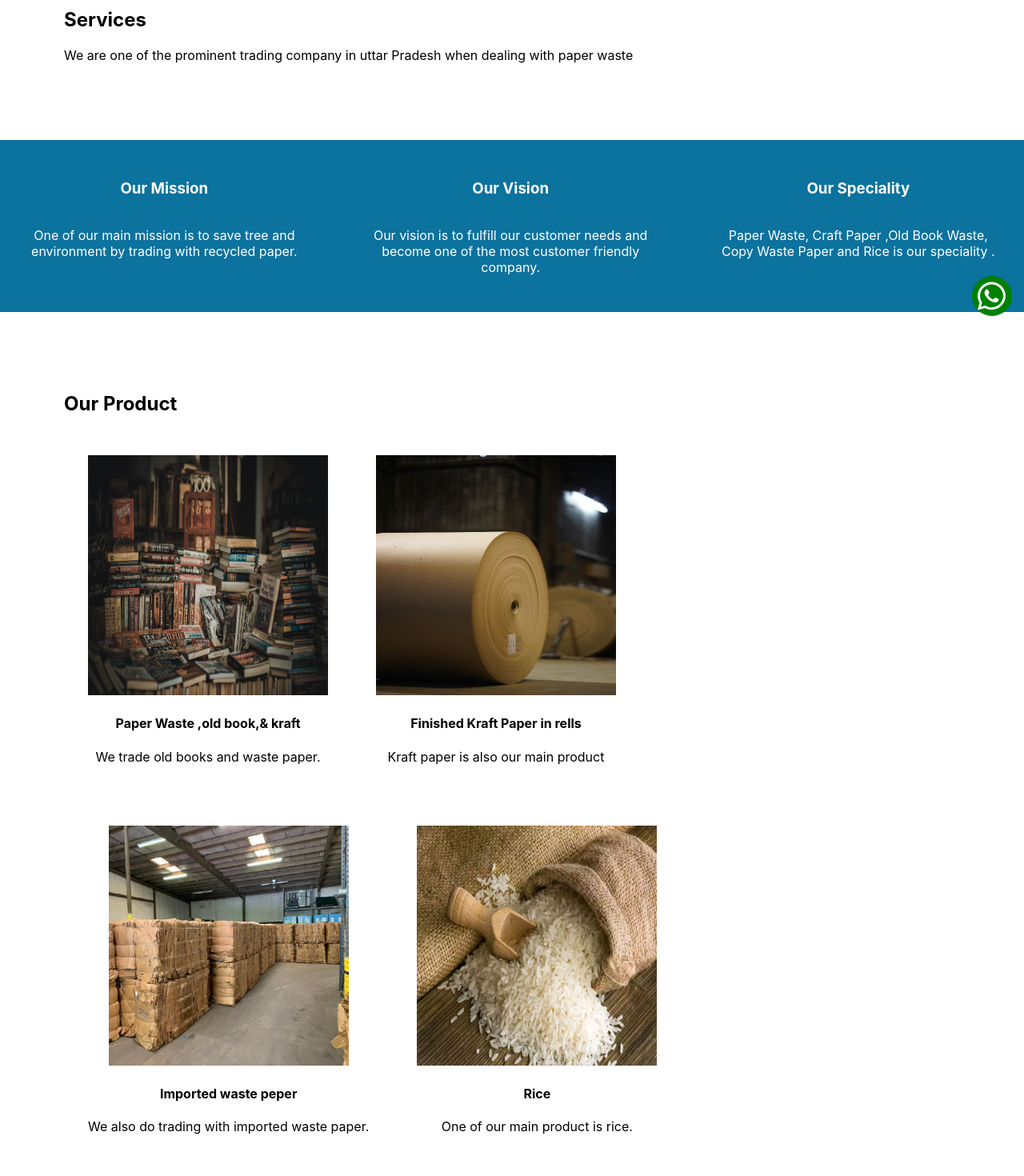
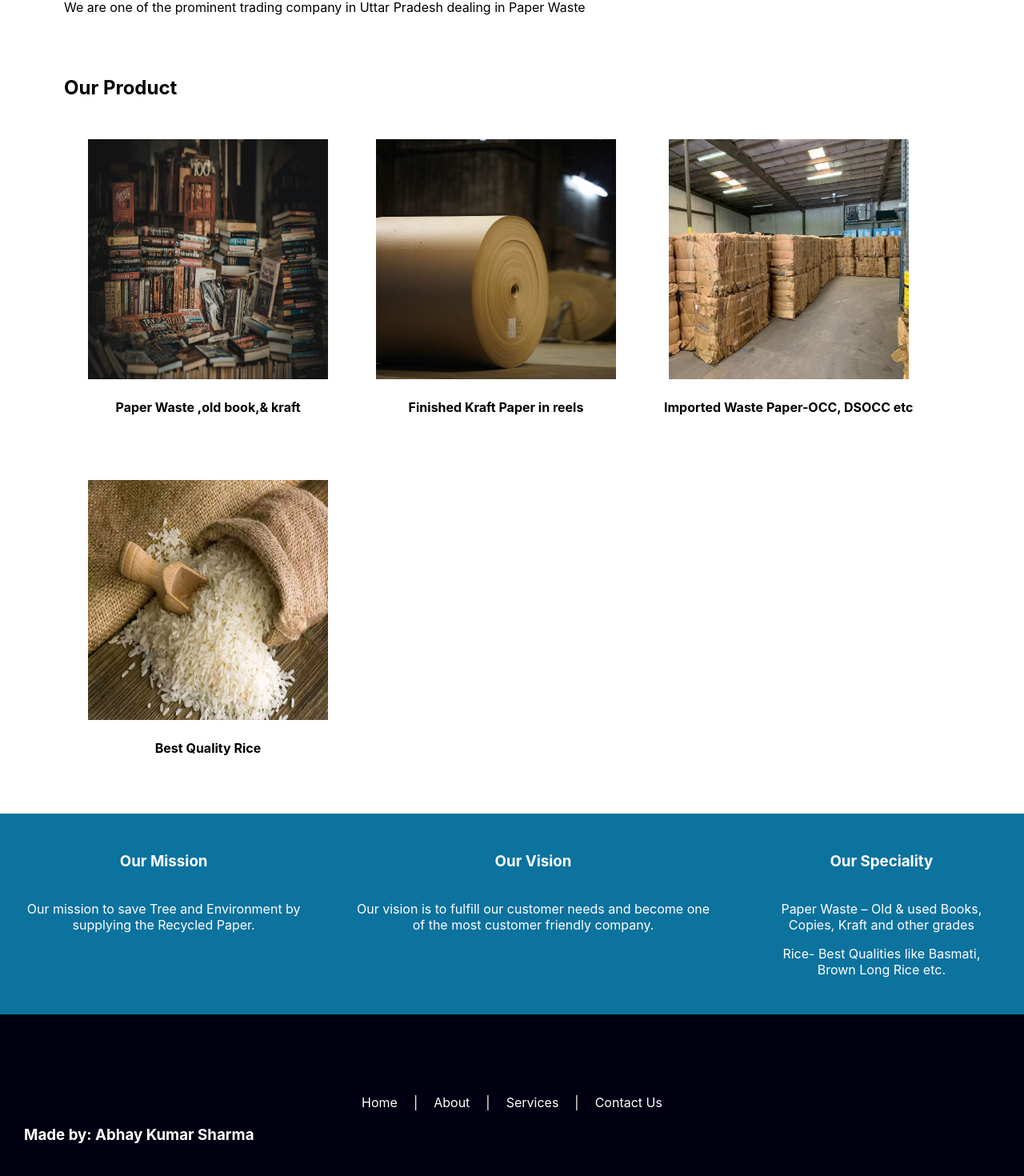
Before and after one commit to abhay5624/shri-murti, a React (Create React App) app: page /services in a window 1280 px wide. Shown: the part 390-1860 px from the top of the page at 80% size. Built offline with nearby package versions, Linux system fonts and the light colour scheme.

Commit message:
correction

```diff
--- a/src/App.js
+++ b/src/App.js
@@ -21,14 +21,9 @@ function App() {
           <Route path="/about" element={<Aboutpage />} />
           <Route path="/contact" element={<Contactus />} />
           <Route path="/services" element={<ServicePage />} />
-          <Route path="/order" element={<OrderPage />}/>
+          <Route path="/order" element={<OrderPage />} />
         </Routes>
         <Footer />
-        <a href="https://wa.me/918126631053" target="_blank">
-          <WhatsappIcon>
-            <FontAwesomeIcon icon={faWhatsapp} className="icon2" />
-          </WhatsappIcon>
-        </a>
       </Router>
     </div>
   );
--- a/src/components/Introcomponent.js
+++ b/src/components/Introcomponent.js
@@ -8,18 +8,15 @@ const Introcomponent = () => {
     <Whattodo>
       <div className="content">
         <h2>What we do</h2>
+        <h3>Business:</h3>
         <div className="line"></div>
         <p>
-          We are in this business from 2021. We provide Kraft paper and waste
-          paper all over north india. We also provide rice . Our cofounder are
-          Anuj Malik, Ravi Malik and Ankit Sharma. We are present on many social
-          media like facebook whatsapp and instagram. We protact our nature by
-          dealing with waste papers and Kraft paper as kraft paper can be
-          recycle multiple times.
+        We are in the business since 2021 and provide the solution related to paper waste to Paper Manufacturing units through trading of Paper Waste i.e Old & used Books, Copies, Kraft paper & other qualities of Waste Paper in Uttar Pradesh & Uttaranchal. Recycling of paper waste save the nature as it can be recycled multiple times. We also deal with the best quality of Rice.
         </p>
-        <li>Our main products are: </li>
-        <li>paper waste old book, copy & Kraft</li>
-        <li>Finished Kraft Paper on rells</li>
+        <p>We fulfil our customer requirement on priority.</p>
+        <h3>Our Products: </h3>
+        <li> Paper Waste i.e.Old & used Books, Copies, Kraft Paper & others </li>
+        <li>Finished Kraft Paper</li>
         <li>Imported Waste paper</li>
         <li>Rice</li>
       </div>
--- /dev/null
+++ b/src/components/Location.js
@@ -0,0 +1,52 @@
+import React from "react";
+import Image from "../Assets/img/address.PNG";
+import styled from "styled-components";
+const Location = () => {
+  return (
+    <LocationStyle>
+      <h2>REGISTERED OFFICE:</h2>
+      <div className="flexbox">
+        <div className="content">
+          <h4>SHRI MURTI DEVI TRADING COMPANY</h4>
+          <h4>BUIDING NO.2 VASUNDHARA RESIDENCY</h4>
+          <h4>MUZAFFARNAGAR-251001,568811</h4>
+          <h4>UTTAR PRADESH INDIA</h4>
+        </div>
+        <div className="image">
+          <img src={Image} alt="" />
+        </div>
+      </div>
+    </LocationStyle>
+  );
+};
+const LocationStyle = styled.div`
+  padding: 30px;
+  color: white;
+  padding-left: 10%;
+  background-color: rgba(12, 114, 158, 1);
+  .flexbox {
+    display: flex;
+    width: 80%;
+    padding: 40px;
+    .content {
+      width: 40%;
+      padding-right: 20px;
+    }
+    .image {
+      width: 60%;
+      img {
+        width: 100%;
+      }
+    }
+    @media screen and (max-width: 992px) {
+      flex-direction: column;
+      .content {
+        width: 80%;
+      }
+      .image {
+        width: 80%;
+      }
+    }
+  }
+`;
+export default Location;
--- a/src/components/Navbar.js
+++ b/src/components/Navbar.js
@@ -42,9 +42,9 @@ const Navbar = () => {
           </Navlinks>
         </Flexbox2>
         <Socialmedia>
-          <FontAwesomeIcon icon={faLinkedin} className="icon1" />
-          <FontAwesomeIcon icon={faYoutubeSquare} className="icon2" />
-          <FontAwesomeIcon icon={faWhatsapp} className="icon3" />
+          <a href="https://wa.me/918126631053" target="_blank">
+            <FontAwesomeIcon icon={faWhatsapp} className="icon3" />
+          </a>
           <FontAwesomeIcon icon={faTwitterSquare} className="icon4" />
           <FontAwesomeIcon icon={faFacebookSquare} className="icon5" />
         </Socialmedia>
--- a/src/pages/Aboutpage.js
+++ b/src/pages/Aboutpage.js
@@ -1,6 +1,7 @@
 import React from "react";
 import image from "../Assets/img/abouts.jpg";
 import styled from "styled-components";
+import Location from "../components/Location";
 import image2 from "../Assets/img/whoweare.jpg";
 import image3 from "../Assets/img/whatwedo.jpg";
 import Avatar1 from "../Assets/img/person1.jfif";
@@ -20,14 +21,15 @@ const Aboutpage = () => {
       </div>
       <Flexbox>
         <div className="content">
-          <h2> Who we are</h2>
+          <h2>INTRODUCTION:</h2>
           <p>
-            We are in this business from 2021. It is a Partnership with its
-            office registered in Uttar Pradesh . The company carries out its
-            major operations from Uttar Pradesh Our cofounder are Anuj Malik,
-            Ravi Malik and Ankit Sharma. we are present on many social media
-            like facebook whatsapp and instagram. we are located at House No.2
-            VASUNDHARA RESIDENCY, Uttar Pradesh 251001.
+            Our organisation was established in April-2021 and founded by Mr.
+            Anuj Malik (Founder) and Mr. Ankit Sharma (Co-founder) in Uttar
+            Pradesh, India. The company carries out its operations from its
+            registered office setup in Muzaffarnagar, Uttar Pradesh. Our founder
+            has the experience in the trading of Waste & Finished Paper from a
+            long time in the same field. Our founders have good co-ordination
+            with Paper Manufactures, Stockists and Logistics.
           </p>
         </div>
         <div className="bxmg">
@@ -39,18 +41,24 @@ const Aboutpage = () => {
           <img src={image3} alt="" />
         </div>
         <div className="content">
-          <h2> What we do</h2>
+          <h2>What we do</h2>
+          <h3>Business:</h3>
+
           <p>
-            We deal with waste paper and save tree by dealing with them. we
-            trade with rice , waste paper and kraft paper too. kraft paper also
-            save our environment as it can be recycle many time. Our main area
-            of interest lies in Uttar Pradesh.
+            We are in the business since 2021 and provide the solution related
+            to paper waste to Paper Manufacturing units through trading of Paper
+            Waste i.e Old & used Books, Copies, Kraft paper & other qualities of
+            Waste Paper in Uttar Pradesh & Uttaranchal. Recycling of paper waste
+            save the nature as it can be recycled multiple times. We also deal
+            with the best quality of Rice.
           </p>
-          <li>Our main products are: </li>
-          <li>paper waste</li>
-          <li>Imported paper waste</li>
-          <li>Old book waste</li>
-          <li>copy waste paper</li>
+          <p>We fulfil our customer requirement on priority.</p>
+          <h3>Our Products: </h3>
+          <li>
+            Paper Waste i.e.Old & used Books, Copies, Kraft Paper & others
+          </li>
+          <li>Finished Kraft Paper</li>
+          <li>Imported Waste paper</li>
           <li>Rice</li>
         </div>
       </Flexbox>
@@ -61,19 +69,32 @@ const Aboutpage = () => {
             <img src={Avatar3} alt="avatar" />
             <h3>Anuj Malik</h3>
             <h4>Partner</h4>
+            <p>
+              Mr. Anuj Malik, is a well-qualified person and have more than15Yrs
+              experience in Finance, Accounts & Trading.
+            </p>
+          </div>
+          <div className="member">
+            <img src={Avatar1} alt="avatar" />
+            <h3>Ankit Sharma</h3>
+            <h4>Partner</h4>
+            <p>
+              Mr. Ankit Sharma, is a well-qualified person and have more
+              than18Yrs experience in Trading Business
+            </p>
           </div>
           <div className="member">
             <img src={Avatar2} alt="avatar" />
             <h3>Ravi Malik</h3>
             <h4>Partner</h4>
-          </div>
-          <div className="member">
-            <img src={Avatar1} alt="avatar" />
-            <h3>Ankit Sharma</h3>
-            <h4>Partner</h4>
+            <p>
+              Mr. Ravi Malik, latterly join the company as a partner and have
+              more than10Yrs experience in Logistics Business.
+            </p>
           </div>
         </Flexbox>
       </Ourteam>
+      <Location />
     </Aboutit>
   );
 };
--- a/src/pages/Homepage.js
+++ b/src/pages/Homepage.js
@@ -7,7 +7,6 @@ const Homepage = () => {
     <div>
       <Slideshow />
       <Introcomponent />
-      <Trading />
     </div>
   );
 };
--- a/src/pages/OrderPage.js
+++ b/src/pages/OrderPage.js
@@ -52,7 +52,7 @@ const OrderPage = () => {
             </form>
           </div>
           <div className="paymentId">
-            <h3>Account Holder: Shro Murti Devi Trading Company</h3>
+            <h3>Account Holder: SHRI MURTI DEVI TRADING COMPANY</h3>
             <h3>Account Number: 50200058539022</h3>
             <h3>IFSC: HDFC0000381</h3>
             <h3>Branch: Muzzaffar Nagar - Uttar Pradesh</h3>
--- a/src/pages/ServicePage.js
+++ b/src/pages/ServicePage.js
@@ -17,9 +17,30 @@ const ServicePage = () => {
       <Services>
         <h2>Services</h2>
         <p>
-          We are one of the prominent trading company in uttar Pradesh when
-          dealing with paper waste
+          We are one of the prominent trading company in Uttar Pradesh dealing
+          in Paper Waste
         </p>
+      </Services>
+      <Services>
+        <h2>Our Product</h2>
+        <Flexbox style={{ flexWrap: "wrap" }}>
+          <div>
+            <img src={Image5} alt="" />
+            <h4>Paper Waste ,old book,& kraft </h4>
+          </div>
+          <div>
+            <img src={Image4} alt="" />
+            <h4>Finished Kraft Paper in reels</h4>
+          </div>
+          <div>
+            <img src={Image2} alt="" />
+            <h4>Imported Waste Paper-OCC, DSOCC etc </h4>
+          </div>
+          <div>
+            <img src={Image3} alt="" />
+            <h4>Best Quality Rice</h4>
+          </div>
+        </Flexbox>
       </Services>
       <Flexbox
         style={{ backgroundColor: "rgba(12, 114, 158, 1)", color: "white" }}
@@ -28,8 +49,8 @@ const ServicePage = () => {
           <h3>Our Mission</h3>
           <div className="line"></div>
           <p>
-            One of our main mission is to save tree and environment by trading
-            with recycled paper.
+            Our mission to save Tree and Environment by supplying the Recycled
+            Paper.
           </p>
         </div>
         <div>
@@ -43,37 +64,10 @@ const ServicePage = () => {
         <div>
           <h3>Our Speciality</h3>
           <div className="line"></div>
-          <p>
-            Paper Waste, Craft Paper ,Old Book Waste, Copy Waste Paper and Rice
-            is our speciality .
-          </p>
+          <p>Paper Waste – Old & used Books, Copies, Kraft and other grades </p>
+          <p>Rice- Best Qualities like Basmati, Brown Long Rice etc.</p>
         </div>
       </Flexbox>
-      <Services>
-        <h2>Our Product</h2>
-        <Flexbox style={{ flexWrap: "wrap" }}>
-          <div>
-            <img src={Image5} alt="" />
-            <h4>Paper Waste ,old book,& kraft </h4>
-            <p>We trade old books and waste paper.</p>
-          </div>
-          <div>
-            <img src={Image4} alt="" />
-            <h4>Finished Kraft Paper in rells</h4>
-            <p>Kraft paper is also our main product</p>
-          </div>
-          <div>
-            <img src={Image2} alt="" />
-            <h4>Imported waste peper </h4>
-            <p>We also do trading with imported waste paper.</p>
-          </div>
-          <div>
-            <img src={Image3} alt="" />
-            <h4>Rice</h4>
-            <p>One of our main product is rice.</p>
-          </div>
-        </Flexbox>
-      </Services>
     </div>
   );
 };
@@ -106,7 +100,8 @@ const Flexbox = styled.div`
   }
 `;
 const Services = styled.div`
-  padding: 80px;
+  padding: 20px;
+  padding-left: 80px;
   @media screen and (max-width: 992px) {
     padding: 10px;
   }
```
Also changed, not shown: src/pages/Contactus.js (+29 -8 lines).
